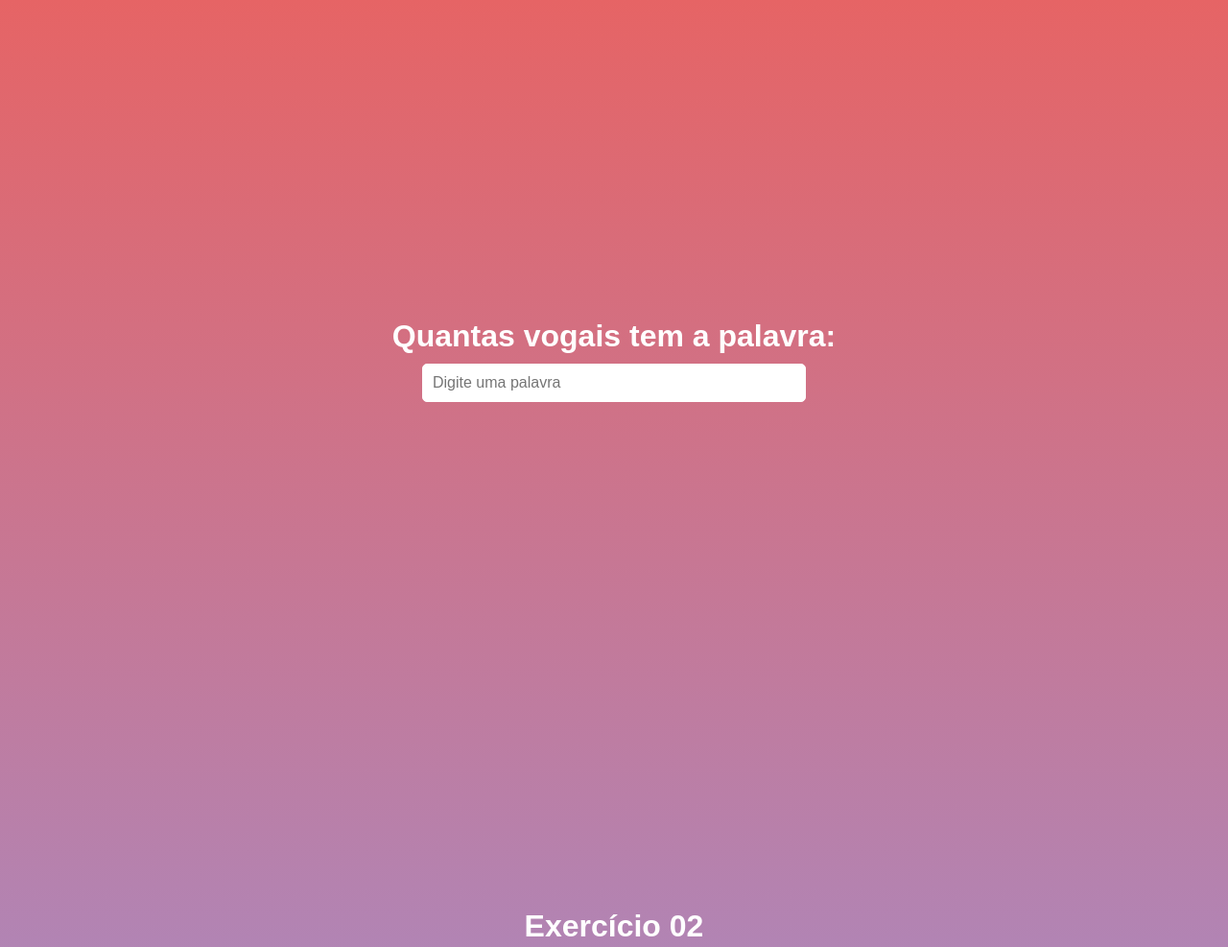
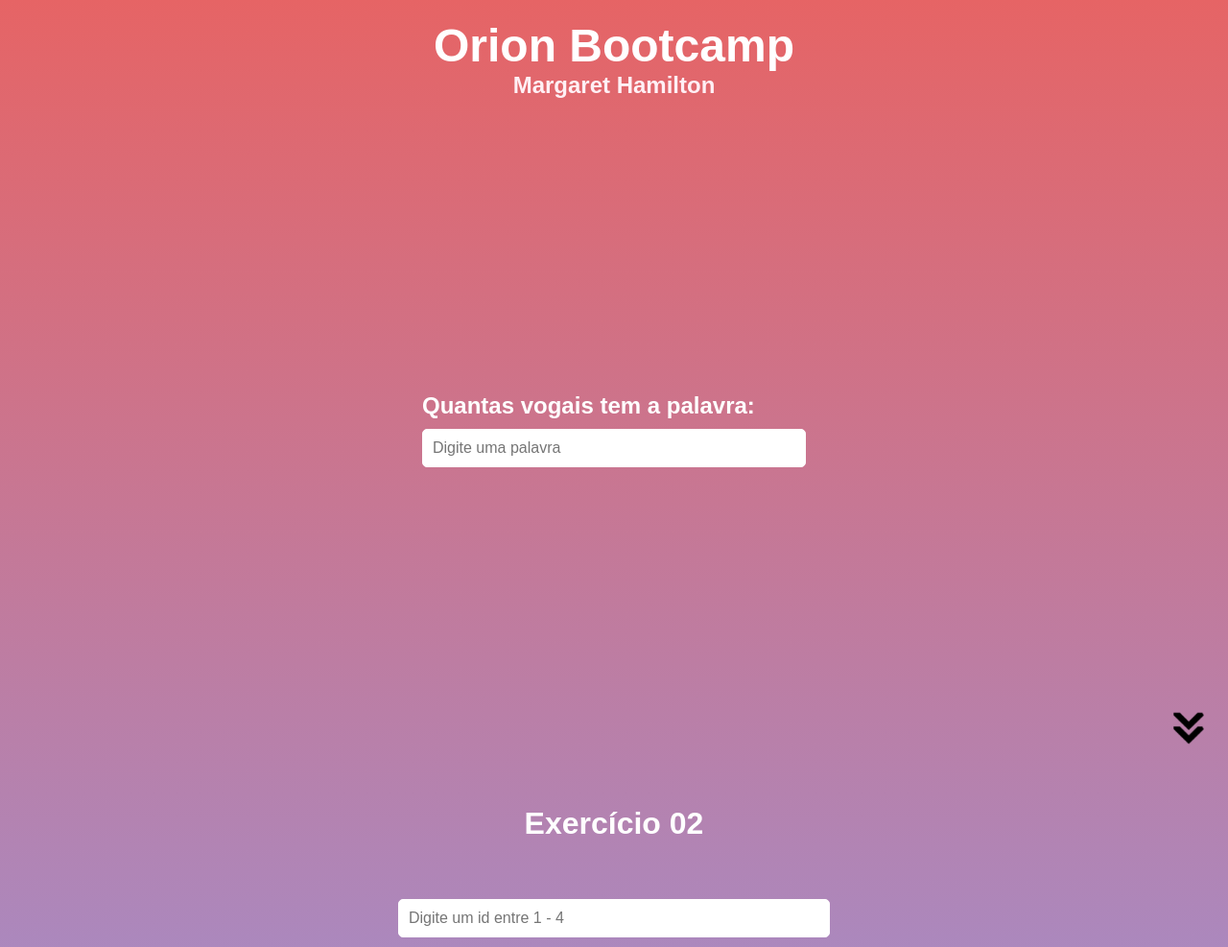
Before and after one commit to charles-oliveira/orion-bootcamp, a website with bundled scripts: page index.html in a window 1280 px wide. Shown: the top 987 px of the page at 96% size. Built offline with nearby package versions, Linux system fonts and the light colour scheme.

Commit message:
Adiciona algumas modificações no estilo da página

```diff
--- a/css/style.css
+++ b/css/style.css
@@ -2,6 +2,12 @@
   margin: 0;
   padding: 0;
   box-sizing: border-box;
+}
+
+html {
+  scroll-behavior: smooth;
+  font-family: system-ui, -apple-system, BlinkMacSystemFont, 'Segoe UI', Roboto,
+    Oxygen, Ubuntu, Cantarell, 'Open Sans', 'Helvetica Neue', sans-serif;
 }
 
 body {
@@ -24,9 +30,26 @@ h2 {
   margin-bottom: 50px;
 }
 
+a {
+  text-decoration: none;
+}
+
+.subtitulo {
+  text-align: center;
+  font-size: 1.5rem;
+  font-weight: bold;
+  margin-bottom: 50px;
+  color: lavenderblush;
+}
+
+.subtitulo:hover {
+  color: #fff;
+  cursor: pointer;
+}
+
 .exercicio-01,
 .exercicio-02 {
-  height: 100vh;
+  height: 80vh;
   display: flex;
   justify-content: center;
   align-items: center;
@@ -34,8 +57,9 @@ h2 {
 }
 
 .label-vogais {
-  font-size: 2rem;
+  font-size: 1.5rem;
   font-weight: bold;
+  width: 400px;
 }
 
 .input-vogais {
@@ -105,6 +129,7 @@ h2 {
   display: flex;
   flex-wrap: wrap;
   justify-content: center;
+  margin: 20px 0;
 }
 
 .btns-exec02:hover {
@@ -134,3 +159,25 @@ h2 {
   margin-top: 10px;
   color: #fff;
 }
+
+.icon.arrow {
+  position: fixed;
+  bottom: 20px;
+  right: 20px;
+  cursor: pointer;
+  width: 42px; /* Defina o tamanho desejado para o ícone */
+  height: 42px; /* Defina o tamanho desejado para o ícone */
+  animation: pulse 2s infinite; /* Aplica a animação 'pulse' à classe */
+}
+
+@keyframes pulse {
+  0% {
+    transform: scale(1);
+  }
+  50% {
+    transform: scale(1.1);
+  }
+  100% {
+    transform: scale(1);
+  }
+}
--- a/index.html
+++ b/index.html
@@ -5,11 +5,23 @@
     <meta name="viewport" content="width=device-width, initial-scale=1.0" />
     <title>Exercício 01 - Orion Bootcamp</title>
     <link rel="stylesheet" href="./css/style.css" />
+    <link
+      href="https://fonts.googleapis.com/css?family=Roboto:400,700"
+      rel="stylesheet"
+    />
 
     <script src="./dist/exercicio-01.js" defer></script>
     <script type="module" src="./dist/exercicio-02.js" defer></script>
   </head>
   <body>
+    <head>
+      <h1>Orion Bootcamp</h1>
+      <a
+        href="https://www.wikiwand.com/pt/Margaret_Hamilton_(cientista_da_computa%C3%A7%C3%A3o)"
+      >
+        <p class="subtitulo">Margaret Hamilton</p>
+      </a>
+    </head>
     <main>
       <section>
         <form class="exercicio-01">
@@ -25,9 +37,15 @@
           />
           <p class="display"></p>
         </form>
+        <img
+          src="./assets/arrow.png"
+          alt="Arrow Icon"
+          class="icon arrow"
+          onclick="location.href='./#exercicio-02'"
+        />
       </section>
 
-      <section class="exercicio-02">
+      <section class="exercicio-02" id="exercicio-02">
         <h2>Exercício 02</h2>
         <form class="form-flex">
           <div class="container-entrada">
@@ -35,7 +53,7 @@
             <input
               type="number"
               id="idInput"
-              placeholder="Digite um id entre 1-4"
+              placeholder="Digite um id entre 1 - 4"
             />
           </div>
           <div class="wrap-btns">
```
Also changed, not shown: assets/arrow.png (added).
